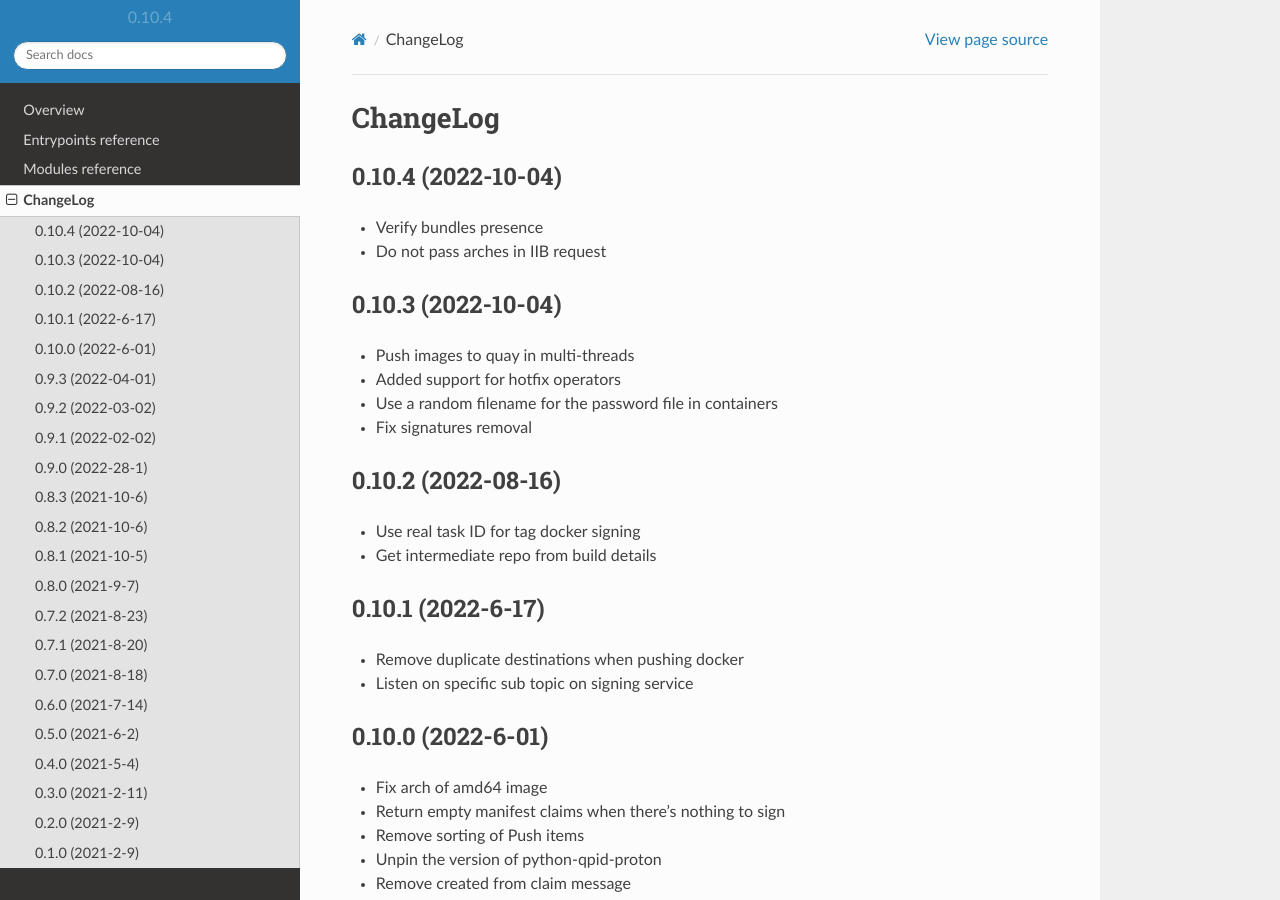
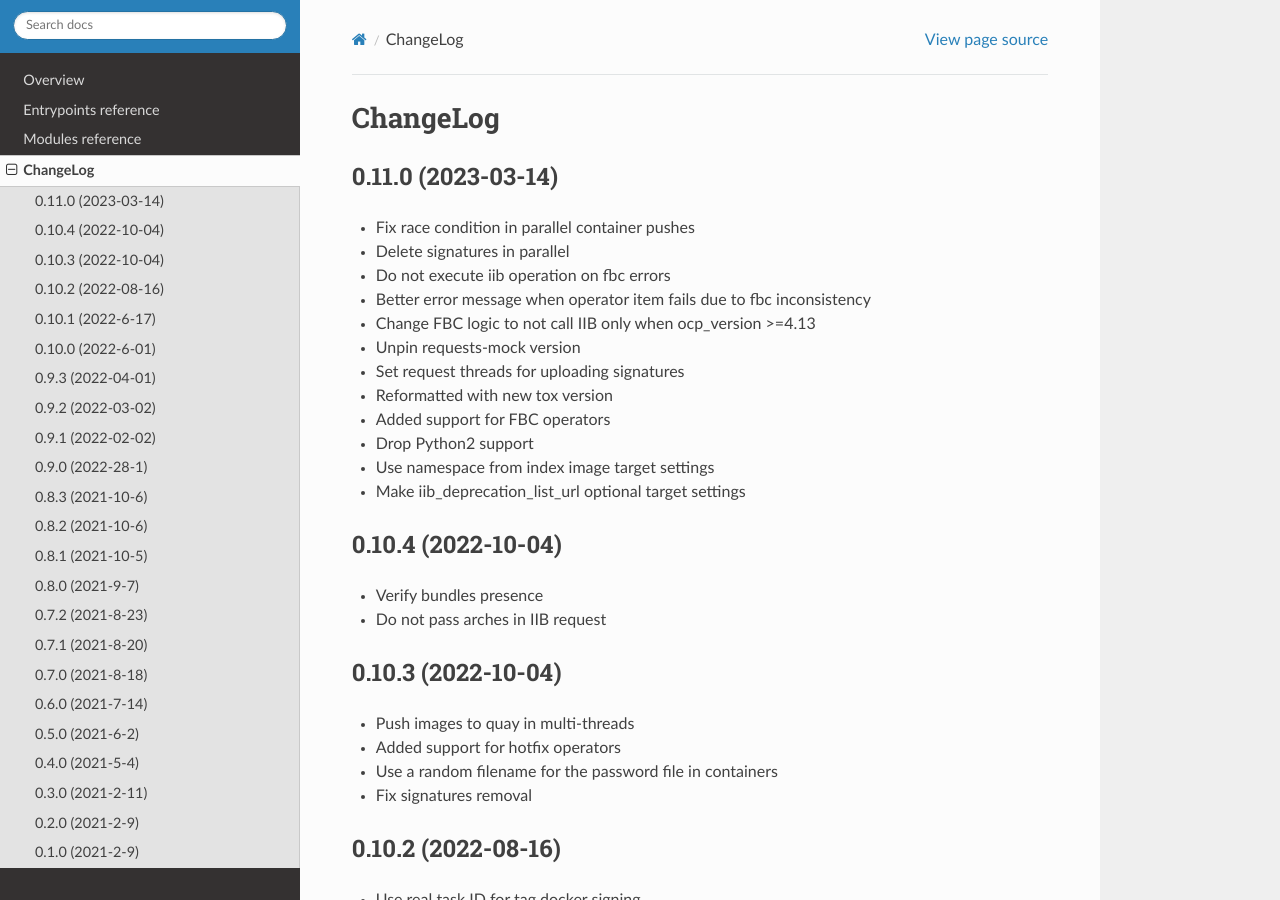
Before and after one commit to release-engineering/pubtools-quay, a Sphinx documentation site: the page built from docs/source/CHANGELOG.rst, in a window 1280 px wide and 900 px high. Built offline with Sphinx 7.4.7 and the Read the Docs theme 2.0.0, drawn with Linux system fonts in a browser that asks for light colours.

Commit message:
Release v0.11.0

```diff
--- a/docs/source/CHANGELOG.rst
+++ b/docs/source/CHANGELOG.rst
@@ -1,5 +1,21 @@
 ChangeLog
 =========
+
+0.11.0 (2023-03-14)
+-------------------
+
+* Fix race condition in parallel container pushes
+* Delete signatures in parallel
+* Do not execute iib operation on fbc errors
+* Better error message when operator item fails due to fbc inconsistency
+* Change FBC logic to not call IIB only when ocp_version >=4.13
+* Unpin requests-mock version
+* Set request threads for uploading signatures
+* Reformatted with new tox version
+* Added support for FBC operators
+* Drop Python2 support
+* Use namespace from index image target settings
+* Make iib_deprecation_list_url optional target settings
 
 0.10.4 (2022-10-04)
 -------------------
--- a/docs/source/conf.py
+++ b/docs/source/conf.py
@@ -25,9 +25,9 @@
 author = u"Red Hat"
 
 # The short X.Y version
-version = u"0.10.4"
+version = u"0.11.0"
 # The full version, including alpha/beta/rc tags
-release = u"0.10.4"
+release = u"0.11.0"
 
 
 # -- General configuration ---------------------------------------------------
--- a/setup.py
+++ b/setup.py
@@ -113,7 +113,7 @@
 
 setup(
     name="pubtools-quay",
-    version="0.10.4",
+    version="0.11.0",
     description="Pubtools-quay",
     long_description=long_description,
     long_description_content_type="text/x-rst",
```
